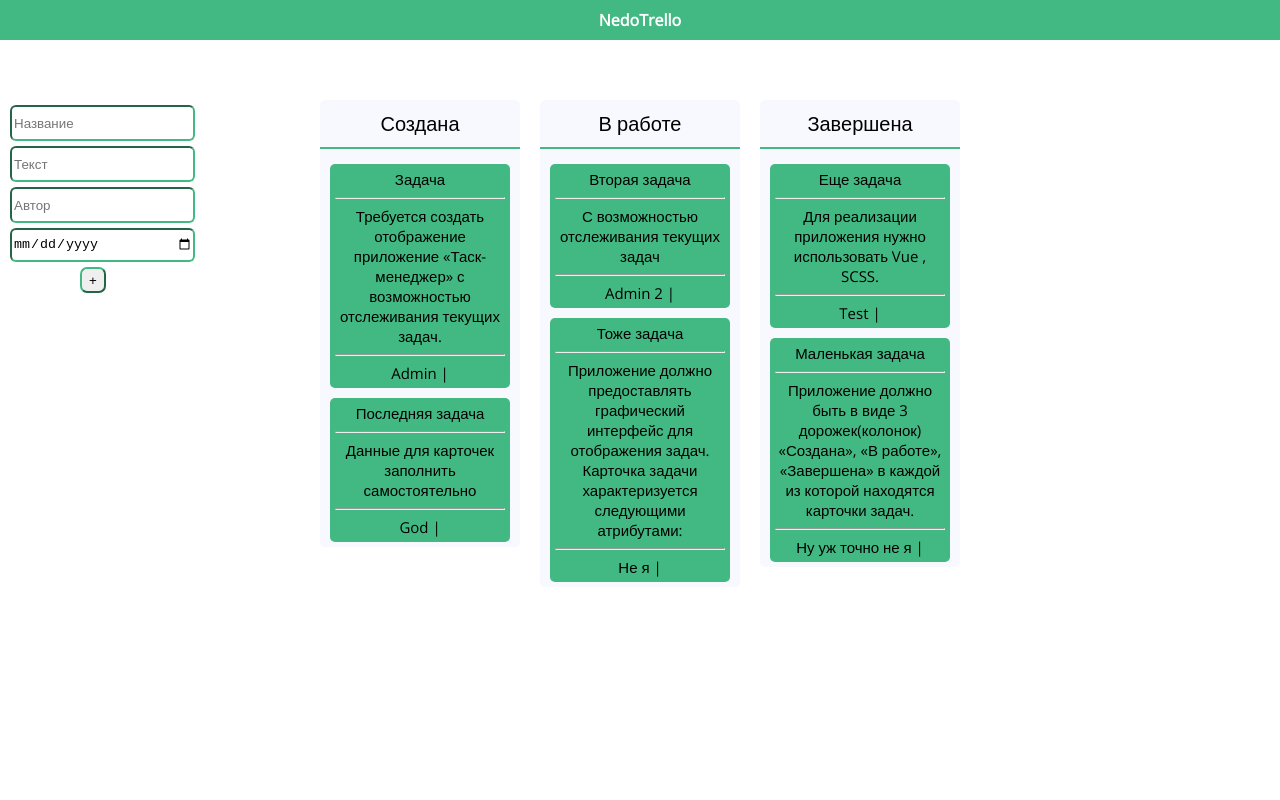
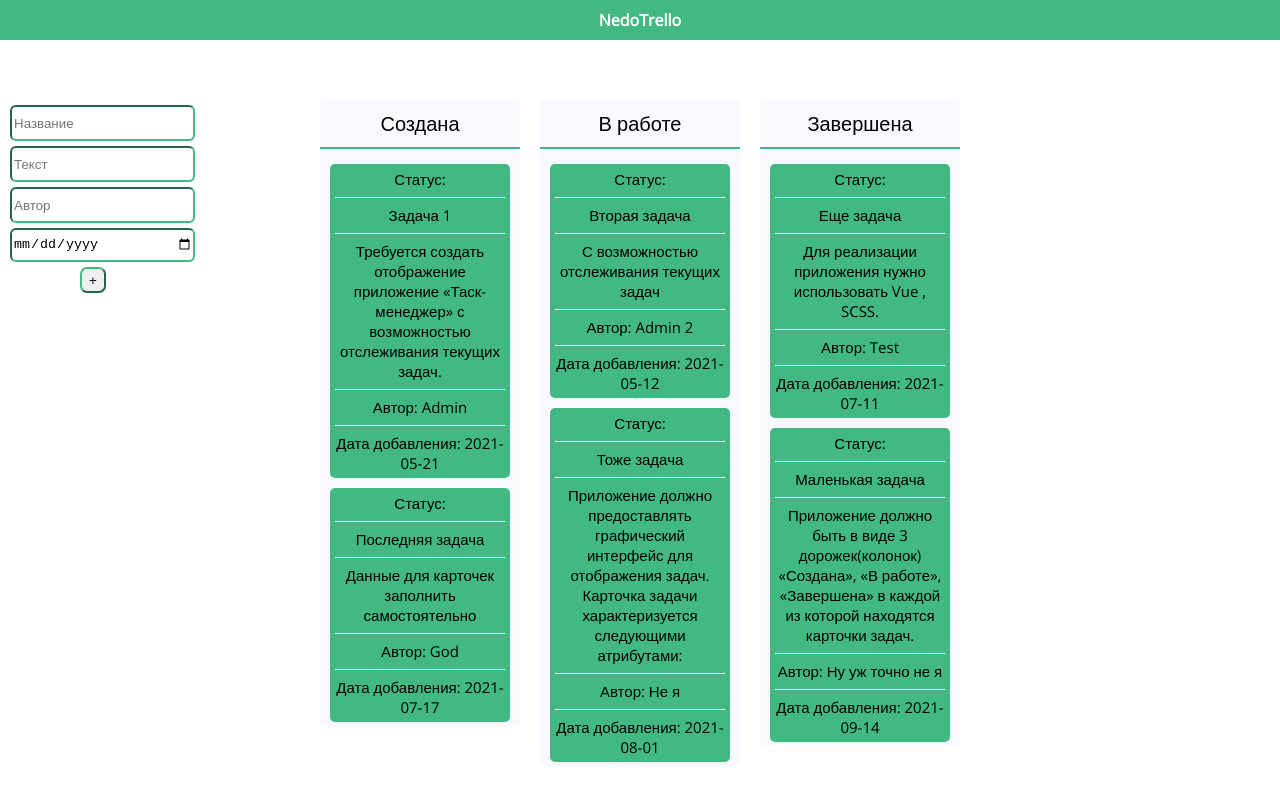
Before and after one commit to DeviFox/taskman, a Vue app: page / in a window 1280 px wide. Shown: the top 800 px of the page. Built offline with nearby package versions, Linux system fonts and the light colour scheme.

Commit message:
+status update minor card visual fixes

```diff
--- a/src/components/BoardPage.vue
+++ b/src/components/BoardPage.vue
@@ -23,11 +23,16 @@
              draggable="true"
              @dragstart="itemDrag($event, item)"
         >
+
+          Статус: {{ item.status }} <br>
+          <hr>
           {{ item.title }}
           <hr class="title-hr">
           {{ item.text }}
           <hr class="title-hr">
-          {{item.author}} | {{item.date}}
+          Автор: {{ item.author }}
+          <hr>
+          Дата добавления: {{ item.date }}
 
         </div>
       </div>
@@ -44,11 +49,15 @@
              draggable="true"
              @dragstart="itemDrag($event, item)"
         >
+          Статус: {{ item.status }} <br>
+          <hr>
           {{ item.title }}
           <hr class="title-hr">
           {{ item.text }}
           <hr class="title-hr">
-          {{item.author}} | {{item.date}}
+          Автор: {{ item.author }}
+          <hr>
+          Дата добавления: {{ item.date }}
         </div>
       </div>
       <div class="drop-zone"
@@ -64,11 +73,15 @@
              draggable="true"
              @dragstart="itemDrag($event, item)"
         >
+          Статус: {{ item.status }} <br>
+          <hr>
           {{ item.title }}
           <hr class="title-hr">
           {{ item.text }}
           <hr class="title-hr">
-          {{item.author}} | {{item.date}}
+          Автор: {{ item.author }}
+          <hr>
+          Дата добавления: {{ item.date }}
         </div>
       </div>
     </div>
@@ -86,18 +99,19 @@ export default {
     new Date()
     return {
       items:   [
-        {id: 0, title: 'Задача', text: 'Требуется создать отображение приложение «Таск-менеджер» с возможностью отслеживания текущих задач.', author:'Admin', list: 1},
-        {id: 1, title: 'Вторая задача', text: 'С возможностью отслеживания текущих задач', author:'Admin 2', list: 2},
-        {id: 2, title: 'Тоже задача', text: 'Приложение должно предоставлять графический интерфейс для отображения задач. Карточка задачи характеризуется следующими атрибутами:', author:'Не я', list: 2},
-        {id: 3, title: 'Еще задача', text: 'Для реализации приложения нужно использовать Vue , SCSS.', author:'Test', list: 3},
-        {id: 4, title: 'Маленькая задача', text: 'Приложение должно быть в виде 3 дорожек(колонок) «Создана», «В работе», «Завершена» в каждой из которой находятся карточки задач.', author:'Ну уж точно не я', list: 3},
-        {id: 5, title: 'Последняя задача', text: 'Данные для карточек заполнить самостоятельно', author:'God', list: 1},
+        {id: 0, title: 'Задача 1', status: '', text: 'Требуется создать отображение приложение «Таск-менеджер» с возможностью отслеживания текущих задач.', author: 'Admin', date: '2021-05-21', list: 1},
+        {id: 1, title: 'Вторая задача', status: '', text: 'С возможностью отслеживания текущих задач', author: 'Admin 2', date: '2021-05-12', list: 2},
+        {id: 2, title: 'Тоже задача', status: '', text: 'Приложение должно предоставлять графический интерфейс для отображения задач. Карточка задачи характеризуется следующими атрибутами:', author: 'Не я', date: '2021-08-01', list: 2},
+        {id: 3, title: 'Еще задача', status: '', text: 'Для реализации приложения нужно использовать Vue , SCSS.', author: 'Test', date: '2021-07-11', list: 3},
+        {id: 4, title: 'Маленькая задача', status: '', text: 'Приложение должно быть в виде 3 дорожек(колонок) «Создана», «В работе», «Завершена» в каждой из которой находятся карточки задач.', author: 'Ну уж точно не я', date: '2021-09-14', list: 3},
+        {id: 5, title: 'Последняя задача', status: '', text: 'Данные для карточек заполнить самостоятельно', author: 'God', date: '2021-07-17', list: 1},
       ],
       newCard: {
-        title: '',
-        text:  '',
-        author:'',
-        date: '',
+        title:  '',
+        status: '',
+        text:   '',
+        author: '',
+        date:   '',
       }
     };
   },
@@ -117,15 +131,26 @@ export default {
       const itemID = event.dataTransfer.getData('itemID')
       const item   = this.items.find((item) => item.id == itemID)
       item.list    = list
+      if (item.list == 1) {
+        item.status = "Создана"
+      }
+      else if (item.list == 2) {
+        item.status = "В работе"
+      }
+      else if (item.list == 3) {
+        item.status = "Завершена"
+      }
+
     },
     addTask() {
-      this.items.push({id: this.items.length, title: this.newCard.title, text: this.newCard.text, author: this.newCard.author, date:this.newCard.date, list: 1})
-      this.newCard.title = '';
-      this.newCard.text  = '';
-      this.newCard.author ='';
-      this.newCard.date ='';
+      this.items.push({id: this.items.length, title: this.newCard.title, status: this.newCard.status, text: this.newCard.text, author: this.newCard.author, date: this.newCard.date, list: 1})
+      this.newCard.title  = '';
+      this.newCard.text   = '';
+      this.newCard.author = '';
+      this.newCard.date   = '';
+      this.newCard.status = '';
     },
-  },
+  }
 }
 </script>
 
@@ -137,28 +162,30 @@ export default {
   width:  100%;
   height: 100%;
 }
-.add-window{
-  position: absolute;
-  display: flex;
+
+.add-window {
+  position:       absolute;
+  display:        flex;
   flex-direction: column;
-  left: 0;
-  margin: 10px;
+  left:           0;
+  margin:         10px;
 }
+
 .add-form {
-  height: 30px;
-  margin-top: 5px;
+  height:        30px;
+  margin-top:    5px;
   border-radius: 6px;
-  border-color: #42b983;
+  border-color:  #42b983;
 
 }
 
 .add-btn {
-  margin-left: 70px;
-  margin-top: 5px;
-  height: 26px;
-  width:  26px;
+  margin-left:   70px;
+  margin-top:    5px;
+  height:        26px;
+  width:         26px;
   border-radius: 7px;
-  border-color: #42b983;
+  border-color:  #42b983;
 }
 
 .wrapper {
@@ -211,13 +238,14 @@ export default {
   min-width:        150px;
   background-color: #42b983;
   font-size:        15px;
-  width: 170px;
-  word-wrap: break-word;
+  width:            170px;
+  word-wrap:        break-word;
 
-  title-hr {
+  hr {
     background-color: ghostwhite;
+    border:           none;
     height:           1px;
-    margin:           5px 0 10px 0
+
   }
 }
 </style>
```
Also changed, not shown: src/store/index.js (line endings or trailing spaces).
